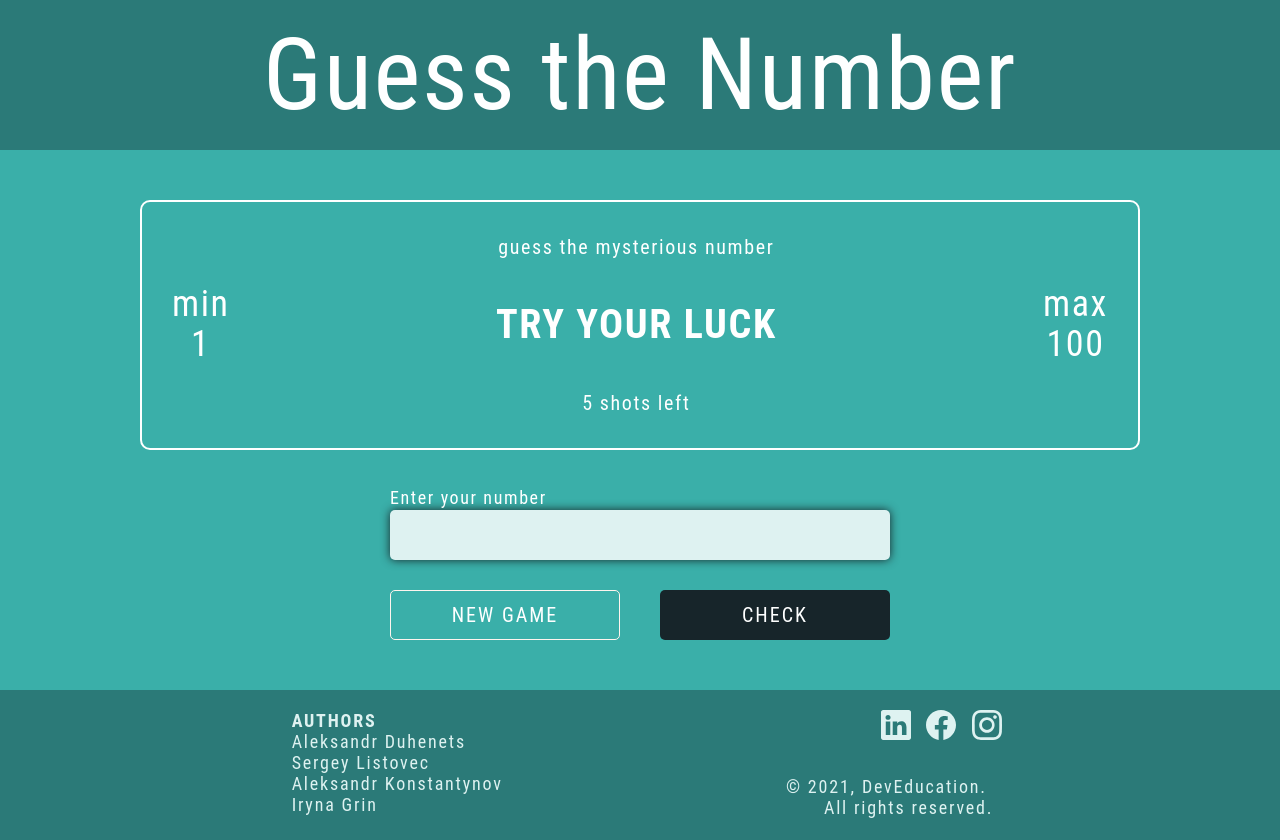
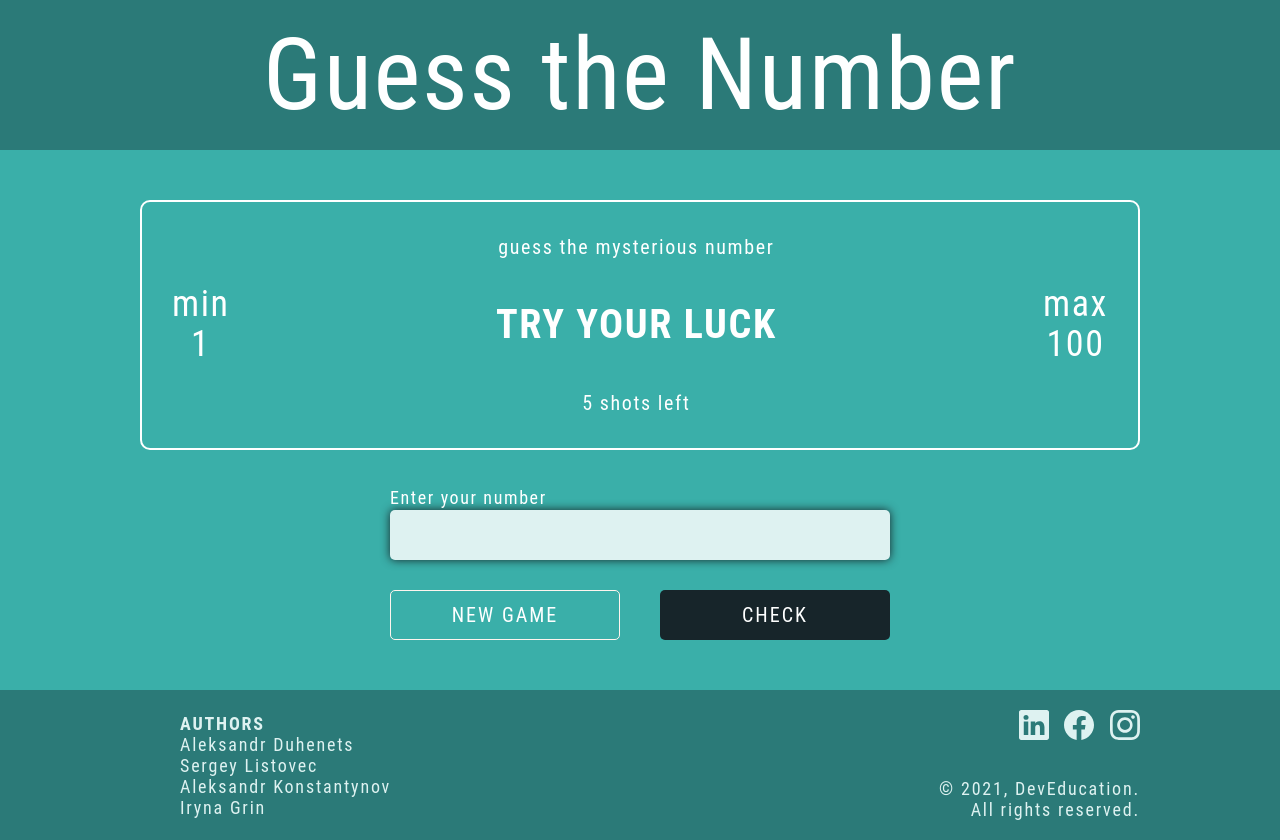
Before and after one commit to duhenetsaleksandr/guess_number_game, a plain HTML site: page index.html in a window 1280 px wide. Drawn offline with Linux system fonts and the light colour scheme.

Commit message:
footer container

```diff
--- a/index.html
+++ b/index.html
@@ -40,7 +40,7 @@
 	</main>
 
 	<footer class="footer">
-
+		<div class="footer__container">
 			<div class="authors">
 				<ul class="authors__project">
 					<li class="authors__title">Authors</li>
@@ -69,7 +69,7 @@
 					</p>
 				</div>
 			</div>
-
+		</div>
 	</footer>
 
 	<script src="scripts/constant-values.js"></script>
--- a/styles/footer.css
+++ b/styles/footer.css
@@ -2,13 +2,20 @@
 	width: 100%;
 	height: 150px;
 	background-color: var(--dark-color);
-	padding: 20px 110px;
+	padding: 20px 0;
 	display: flex;
 	justify-content: space-around;
 	font-size: 18px;
 	line-height: 21px;
 	letter-spacing: 0.1em;
 	color: var(--light-primary-color);
+}
+.footer__container {
+	width: 1000px;
+	margin: 0 auto;
+	display: flex;
+	justify-content: space-between;
+	align-items: center;
 }
 .authors {
 	margin-left: 40px;
@@ -18,21 +25,24 @@
 	text-transform: uppercase;
 }
 .contacts {
+	height: 100%;
 	display: flex;
 	flex-direction: column;
-	margin-right: 10px;
+	justify-content: space-between;
 }
 .social {
 	display: flex;
-	margin-bottom: 35px;
-	padding-left: 95px;
+	justify-content: right;
+	/* margin-bottom: 35px;
+	padding-left: 95px; */
 }
-.copy__text {
+/* .copy__text {
 	margin-right: 25px;
-}
+} */
 .copy__text span {
 	display: block;
-	margin-left: 38px;
+	text-align: right;
+	/* margin-left: 38px; */
 }
 .social__link + .social__link {
 	margin-left: 15px;
```
Lines whose indentation alone changed are shown as unchanged.
